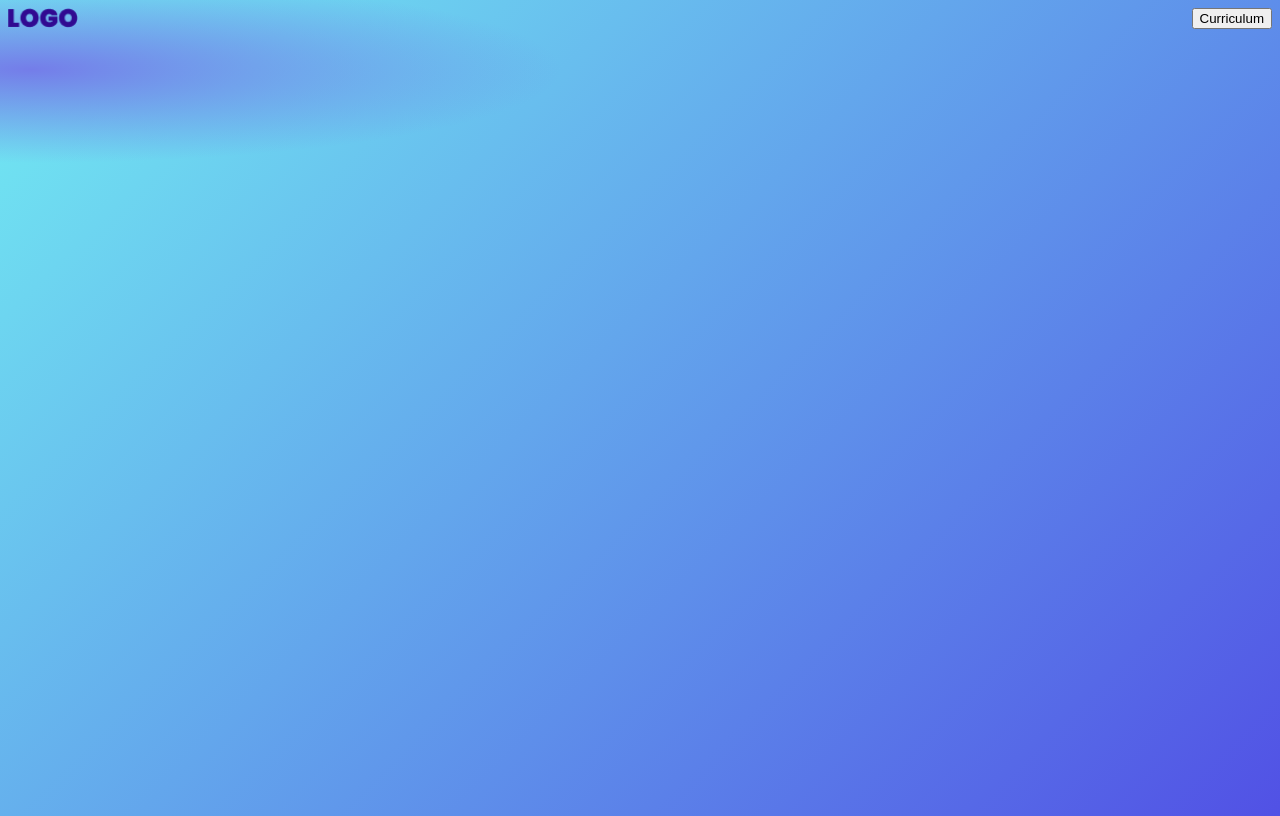
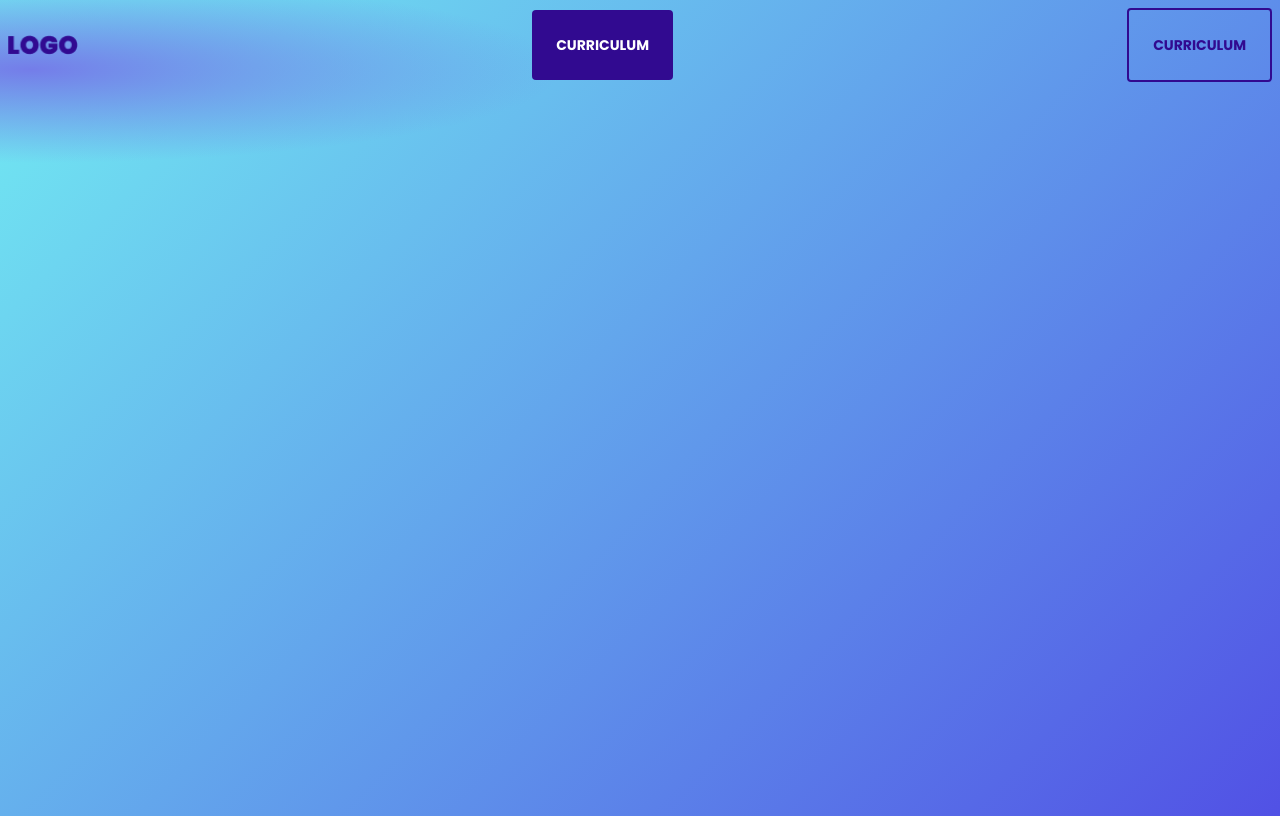
Before and after one commit to JsMelix/Taller-Portfolio, a plain HTML site: page index.html in a window 1280 px wide. Drawn offline with Linux system fonts and the light colour scheme.

Commit message:
añadiendo boton y estilizando

```diff
--- /dev/null
+++ b/css/button.css
@@ -0,0 +1,18 @@
+.button {
+    background: var(--purple);
+    color: var(--white);
+    font: var(--button);
+    padding-inline-start: 24px;
+    padding-inline-end: 24px;
+    padding-block-start: 24px;
+    padding-block-end: 24px;
+    border-radius: 4px;
+    text-transform: uppercase;
+    border: none;
+}
+
+.button.is-secondary {
+    background: unset;
+    color: var(--purple);
+    border: 2px solid var(--purple);
+}
--- /dev/null
+++ b/css/header.css
@@ -0,0 +1,5 @@
+.header {
+    display: flex;
+    justify-content: space-between;
+    align-items: center;
+}
--- a/css/index.css
+++ b/css/index.css
@@ -1,3 +1,9 @@
+@import "./button.css";
+@import "./header.css";
+
+
+
+
 :root {
     --fontBase: 'Poppins', sans-serif;
     --headline1: bold 95px/153.71px var(--fontBase);
--- a/index.html
+++ b/index.html
@@ -12,7 +12,8 @@
 <body>
     <header class="header">
     <img src="./images/logo.png" width="70" height="20" alt="logo">
-    <button>Curriculum</button>
+    <button class="button">Curriculum</button>
+    <button class="button is-secondary">Curriculum</button>
     </header>
 </body>
 </html>
```
